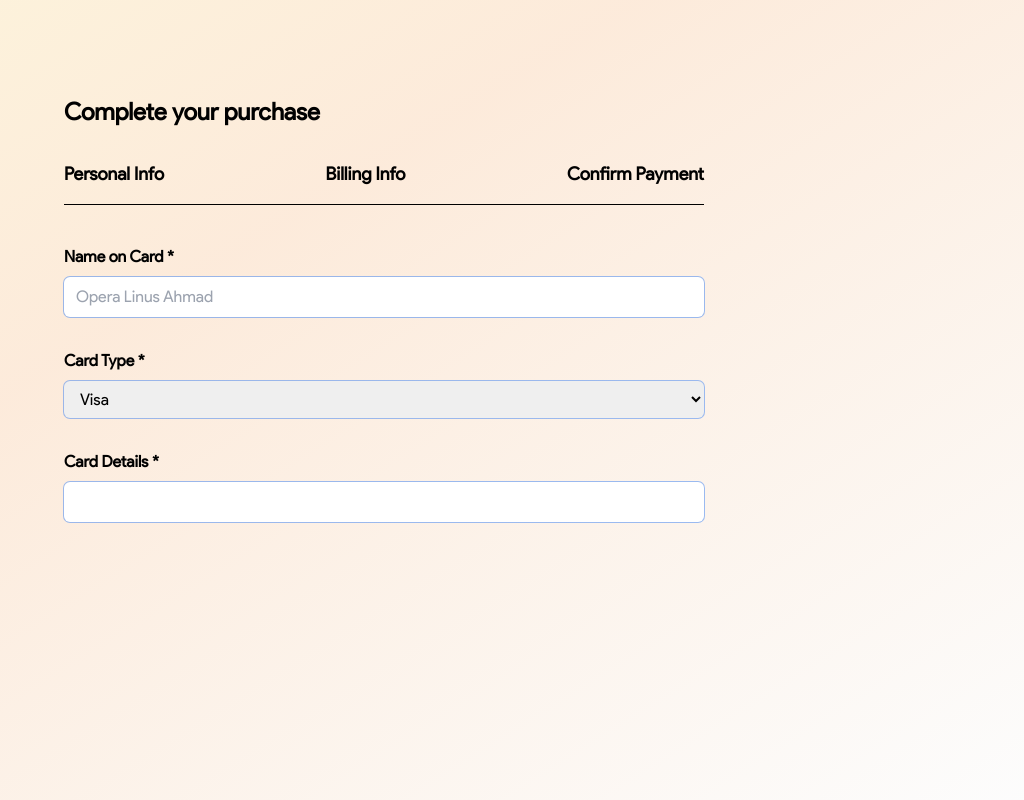
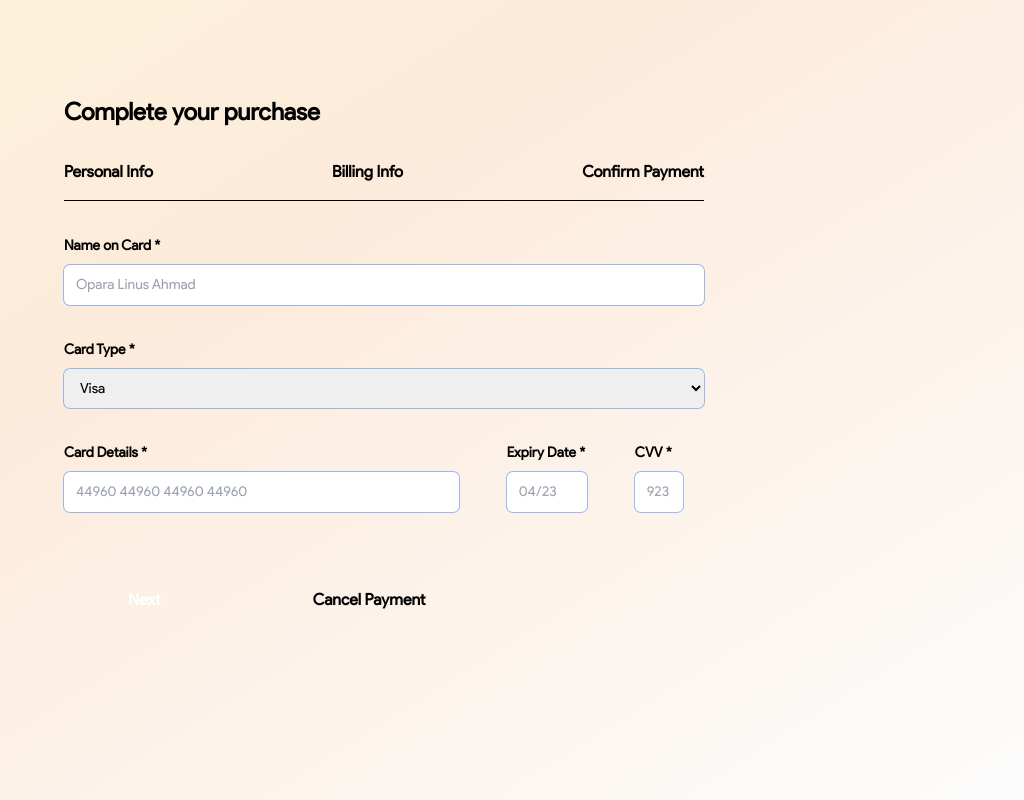
Before and after one commit to Tokonigeorge/purchase_board, a React (Vite) app: page / in a window 1280 px wide. Shown: the whole page, without its empty margins (256-1280 px from the left). Built offline with nearby package versions, Linux system fonts and the light colour scheme.

Commit message:
billing info ui

```diff
--- a/src/components/Nav.jsx
+++ b/src/components/Nav.jsx
@@ -1,6 +1,6 @@
 const Nav = () => {
   return (
-    <div className="flex items-center text-lg border-b pb-4 border-black font-bold text-textgray cursor-pointer justify-between mt-8">
+    <div className="flex items-center border-b pb-4 border-black font-bold text-textgray cursor-pointer justify-between mt-8">
       <p>Personal Info</p>
       <p>Billing Info</p>
       <p>Confirm Payment</p>
--- a/src/components/PaymentButton.jsx
+++ b/src/components/PaymentButton.jsx
@@ -1,6 +1,6 @@
 const PaymentButton = ({ handle }) => {
   return (
-    <div className="flex items-center gap-x-6 mb-24 mt-8">
+    <div className="flex items-center gap-x-6 pb-24 mt-8">
       <Button
         style="text-white bg-gradient-to-r from-btnGradOne to-btnGradTwo"
         text="Next"
--- a/src/components/TextInput.jsx
+++ b/src/components/TextInput.jsx
@@ -17,17 +17,18 @@ const TextInput = ({ label, placeholder, isNecessary }) => {
   );
 };
 
-export const textInputStyle = "mt-2 w-full ring-1 rounded-md py-2 px-3 outline-none ring-purp mb-8 text-textgray"
+export const textInputStyle =
+  "mt-2 w-full ring-1 rounded-md py-2.5 px-3 outline-none ring-purp mb-8 text-textgray text-sm";
 
 export const Label = ({ label, isNecessary }) => {
   return (
     <>
       {isNecessary ? (
-        <label htmlFor={label} className="font-bold">
+        <label htmlFor={label} className="font-bold text-sm">
           {label} <span className="text-midRed">*</span>
         </label>
       ) : (
-        <label htmlFor={label} className="font-bold">
+        <label htmlFor={label} className="font-bold text-sm">
           {label}
         </label>
       )}
--- a/src/components/billingInfo/BillingInfo.jsx
+++ b/src/components/billingInfo/BillingInfo.jsx
@@ -1,4 +1,5 @@
 import { useState } from "react";
+import PaymentButton from "../PaymentButton";
 import TextInput, { Label, textInputStyle } from "../TextInput";
 
 const BillingInfo = () => {
@@ -17,12 +18,12 @@ const BillingInfo = () => {
   };
 
   return (
-    <div className="mt-10">
+    <div className="mt-8">
       <form>
         <TextInput
           label="Name on Card"
           isNecessary={true}
-          placeholder="Opera Linus Ahmad"
+          placeholder="Opara Linus Ahmad"
         />
         <Label label={"Card Type"} isNecessary={true} />
         <select id="Card Type" className={textInputStyle}>
@@ -35,16 +36,45 @@ const BillingInfo = () => {
             ></option>
           ))}
         </select>
+        <div className="flex-col flex sm:flex-row items-stretch w-full justify-between gap-x-12">
+          <div className="w-full">
             <Label label={"Card Details"} isNecessary={true} />
             <input
               id="Card Details"
               type="text"
-          pattern="[0-9]*"
               inputMode="numeric"
               className={textInputStyle}
               value={cardDetails}
+              maxLength={20}
+              autoComplete="cc-number"
               onChange={(e) => validateDetails(e)}
+              placeholder="44960 44960 44960 44960"
             />
+          </div>
+          <div className="w-full sm:w-1/2 flex flex-row items-stretch gap-x-12">
+            <div className="w-20">
+              <Label label={"Expiry Date"} isNecessary={true} />
+              <input
+                id="Expiry Date"
+                type={"text"}
+                maxLength={5}
+                placeholder="04/23"
+                className={textInputStyle}
+              />
+            </div>
+            <div className="w-12">
+              <Label label={"CVV"} isNecessary={true} />
+              <input
+                id="CVV"
+                type={"text"}
+                maxLength={3}
+                placeholder="923"
+                className={`${textInputStyle} text-black `}
+              />
+            </div>
+          </div>
+        </div>
+        <PaymentButton />
       </form>
     </div>
   );
--- a/src/components/personalInfo/EmailInput.jsx
+++ b/src/components/personalInfo/EmailInput.jsx
@@ -1,5 +1,5 @@
 import { useState } from "react";
-import { Label } from "../TextInput";
+import { Label, textInputStyle } from "../TextInput";
 
 const EmailInput = ({ placeholder }) => {
   const [email, setEmail] = useState("");
@@ -11,7 +11,7 @@ const EmailInput = ({ placeholder }) => {
         The purchase reciept will be sent to this address
       </p>
       <input
-        className="mt-2 w-full ring-1 rounded-md py-2 px-3 outline-none ring-purp mb-8 text-textgray"
+        className={textInputStyle}
         id="email-Address"
         type="email"
         placeholder={placeholder}
--- a/src/components/personalInfo/LocationInput.jsx
+++ b/src/components/personalInfo/LocationInput.jsx
@@ -1,4 +1,4 @@
-import TextInput from "../TextInput";
+import TextInput, { textInputStyle } from "../TextInput";
 import { Label } from "../TextInput";
 
 const LocationInput = () => {
@@ -10,10 +10,7 @@ const LocationInput = () => {
       </div>
       <div className="w-2/5">
         <Label label="States" />
-        <select
-          id="States"
-          className="mt-2 w-full ring-1 rounded-md py-2 px-3 outline-none ring-purp mb-8 text-textgray"
-        >
+        <select id="States" className={textInputStyle}>
           {states.map((i, indx) => (
             <option
               value={i}
--- a/src/components/personalInfo/PersonalInfo.jsx
+++ b/src/components/personalInfo/PersonalInfo.jsx
@@ -5,7 +5,7 @@ import PaymentButton from "../PaymentButton";
 
 const PersonalInfo = ({ handle }) => {
   return (
-    <div className="mt-10">
+    <div className="mt-8">
       <form>
         <TextInput label="Name" placeholder="Opara Linus Ahmed" />
         <EmailInput placeholder="OperaLinusAhmed@devmail.com" />
```
Also changed, not shown: src/components/billingInfo/Checkout.jsx (added). Lines whose indentation alone changed are shown as unchanged.
